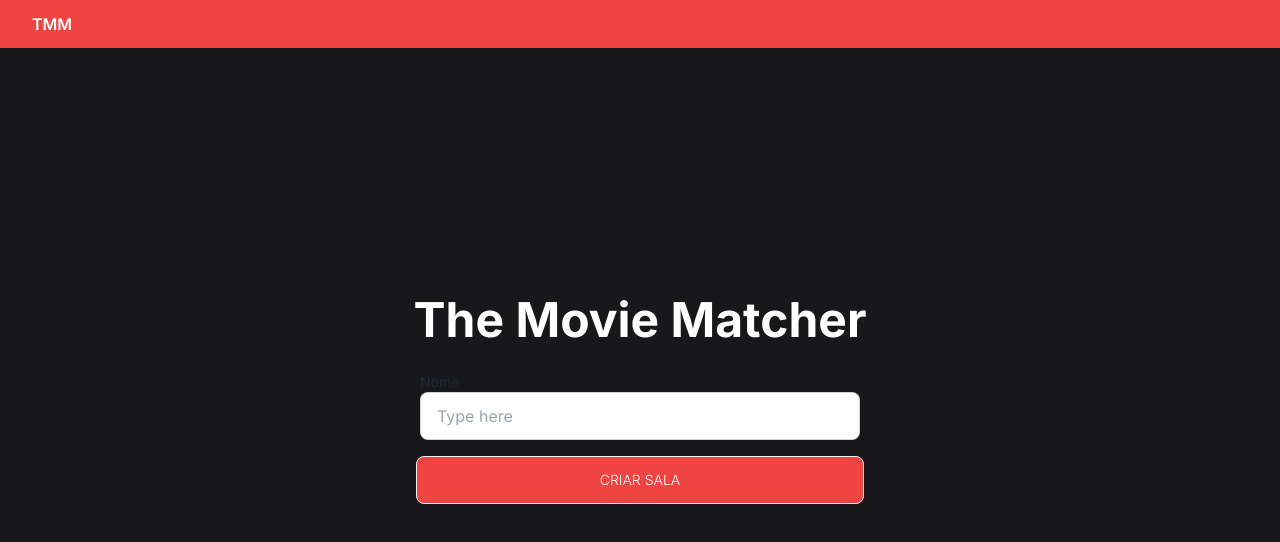
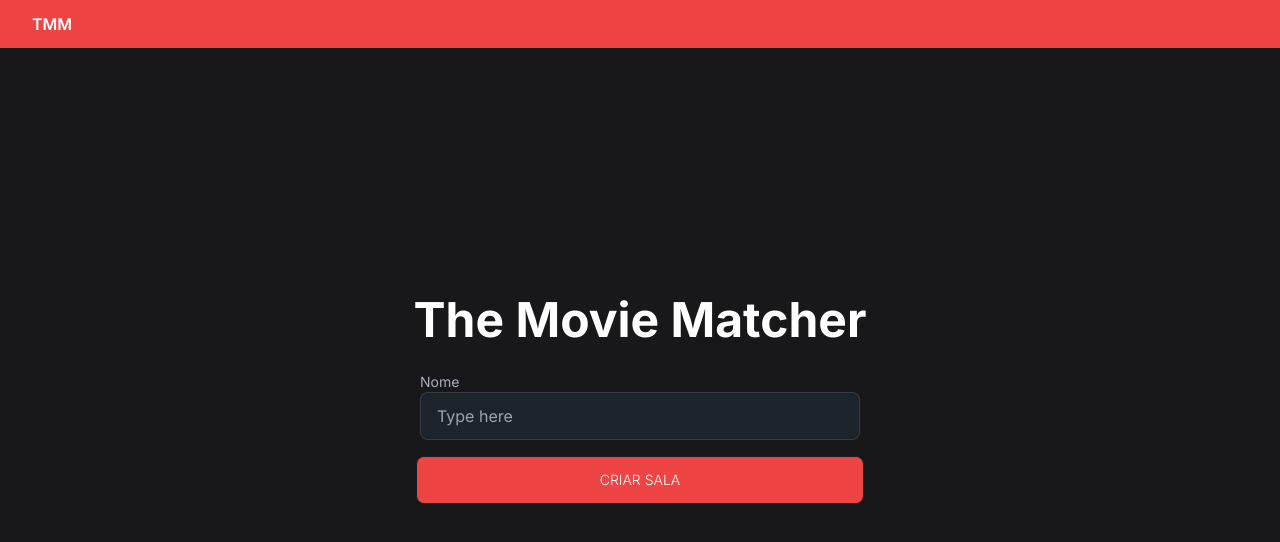
Before and after one commit to ctv-io/movie-app-client, a Next.js app: page / in a window 1280 px wide. Shown: the top 542 px of the page. Built offline with nearby package versions, Linux system fonts and the light colour scheme; no server answers.

Commit message:
:lipstick: Forced dark mode for daisyUI components

```diff
--- a/tailwind.config.ts
+++ b/tailwind.config.ts
@@ -17,5 +17,8 @@ const config: Config = {
 		},
 	},
 	plugins: [require('daisyui')],
+	daisyui: {
+		themes: ['dark'],
+	},
 };
 export default config;
```
